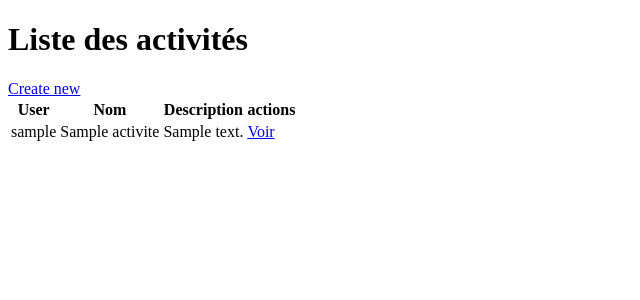
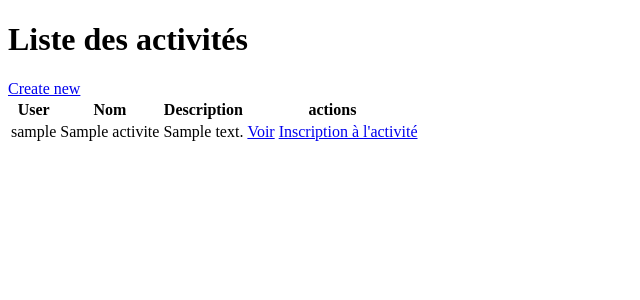
Before and after one commit to sergun09/ProjetAnimateur, a Symfony app: template templates/activite/index.html.twig in a window 1280 px wide. Shown: the part 112-412 px from the top of the page, without its empty margins (0-640 px from the left). Run offline with Twig, Linux system fonts and the light colour scheme; the template is opened without the code that fills it: most values are stand-ins (such as "Sample title", 1, 10 or a date in 2020); some libraries are stand-ins or nearby versions.

Commit message:
question12

```diff
--- a/templates/activite/index.html.twig
+++ b/templates/activite/index.html.twig
@@ -23,6 +23,7 @@
 					<td>{{ activite.Description | raw }}</td>
 					<td>
 						<a class="btn btn-primary mb-2" href="{{ path('activite_show', {'id': activite.id}) }}">Voir</a>
+						<a class="btn btn-primary mb-2" href="{{ path('activite_inscription', {'id': activite.id}) }}">Inscription à l'activité</a>
 						{% if app.user %}
 							<a class="btn btn-warning" href="{{ path('activite_edit', {'id': activite.id}) }}">Editer</a>
 							{{ include('activite/_delete_form.html.twig') }}
```
